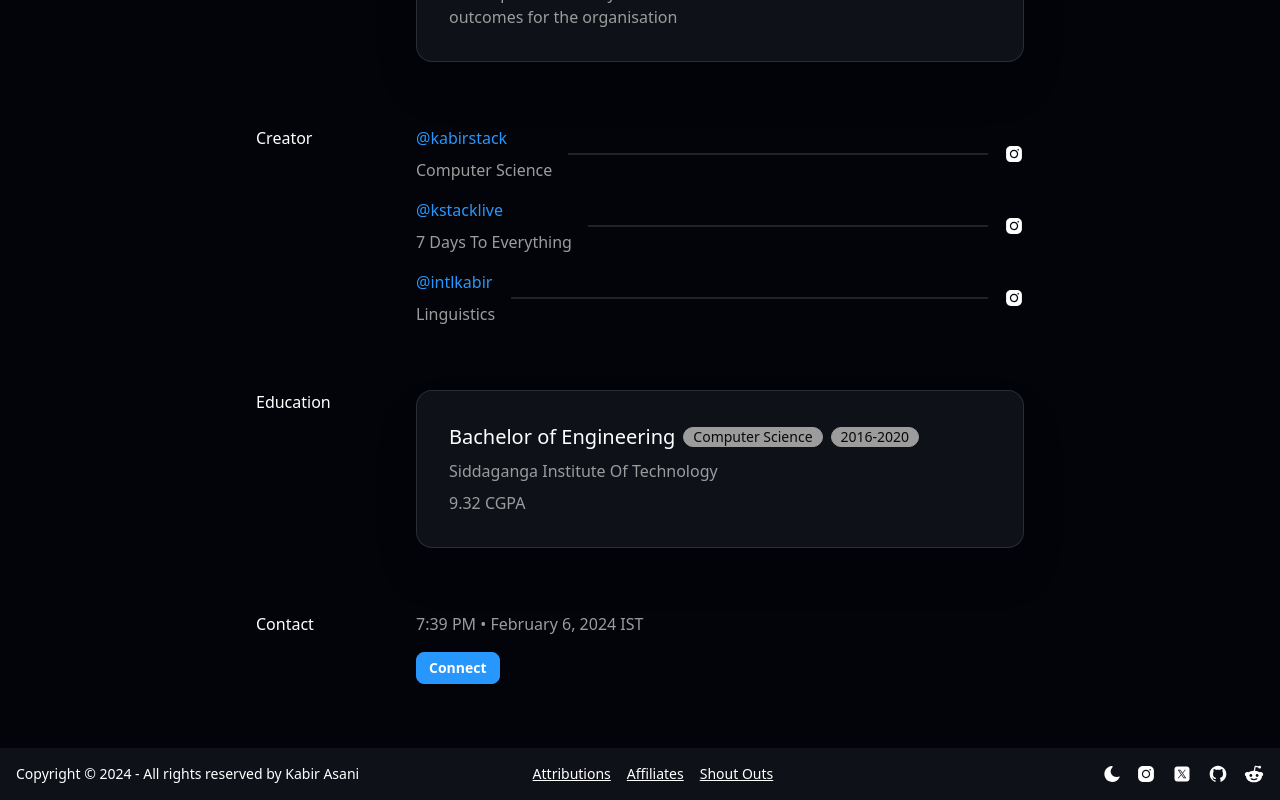
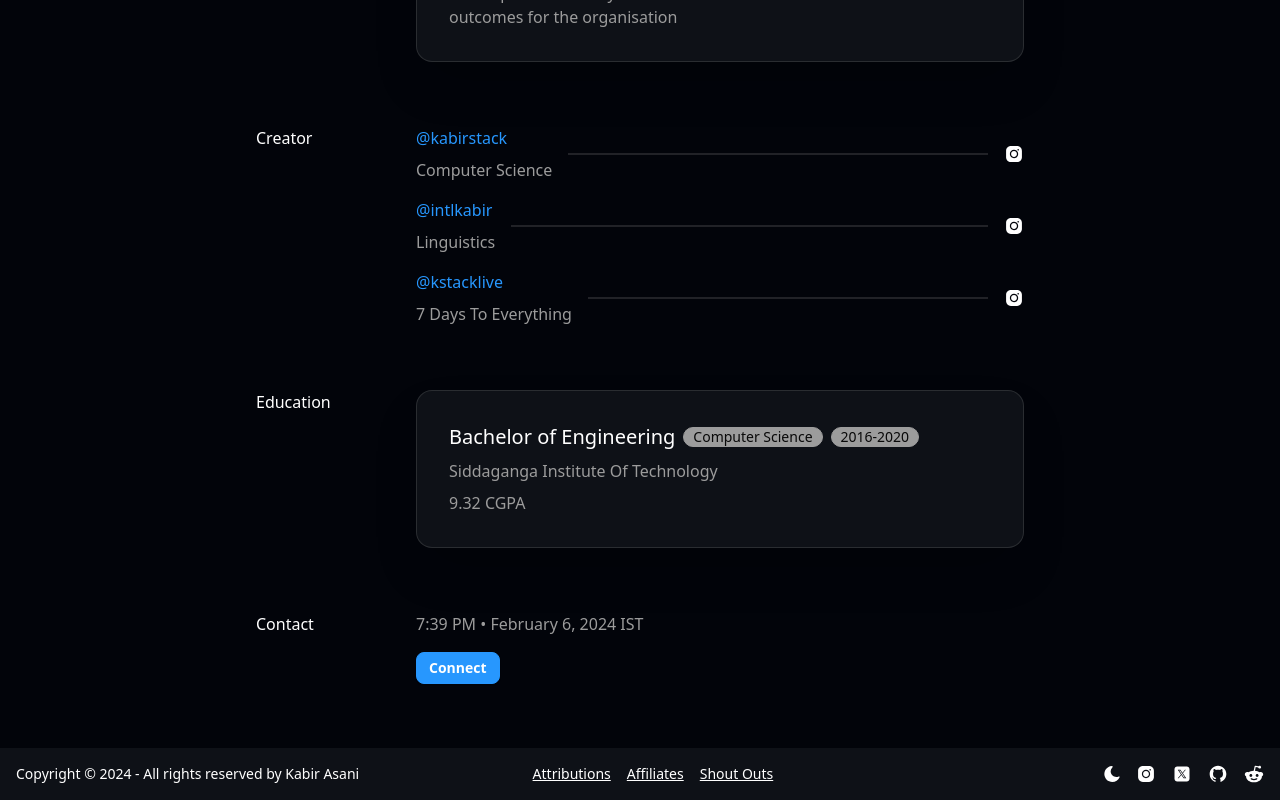
Before and after one commit to kabir-asani/chaos, a SvelteKit app: page / in a window 1280 px wide. Shown: the part 1586-2386 px from the top of the page. Built offline with nearby package versions, Linux system fonts and the light colour scheme.

Commit message:
Update Creator.svelte

```diff
--- a/src/routes/components/creator/Creator.svelte
+++ b/src/routes/components/creator/Creator.svelte
@@ -14,6 +14,10 @@
 			<InstagramIcon />
 		</CreatorItem>
 
+		<CreatorItem text="@intlkabir" tag="Linguistics" url="https://instagram.com/intlkabir">
+			<InstagramIcon />
+		</CreatorItem>
+
 		<CreatorItem
 			text="@kstacklive"
 			tag="7 Days To Everything"
@@ -21,9 +25,5 @@
 		>
 			<InstagramIcon />
 		</CreatorItem>
-
-		<CreatorItem text="@intlkabir" tag="Linguistics" url="https://instagram.com/intlkabir">
-			<InstagramIcon />
-		</CreatorItem>
 	</SectionContent>
 </SectionItem>
```
